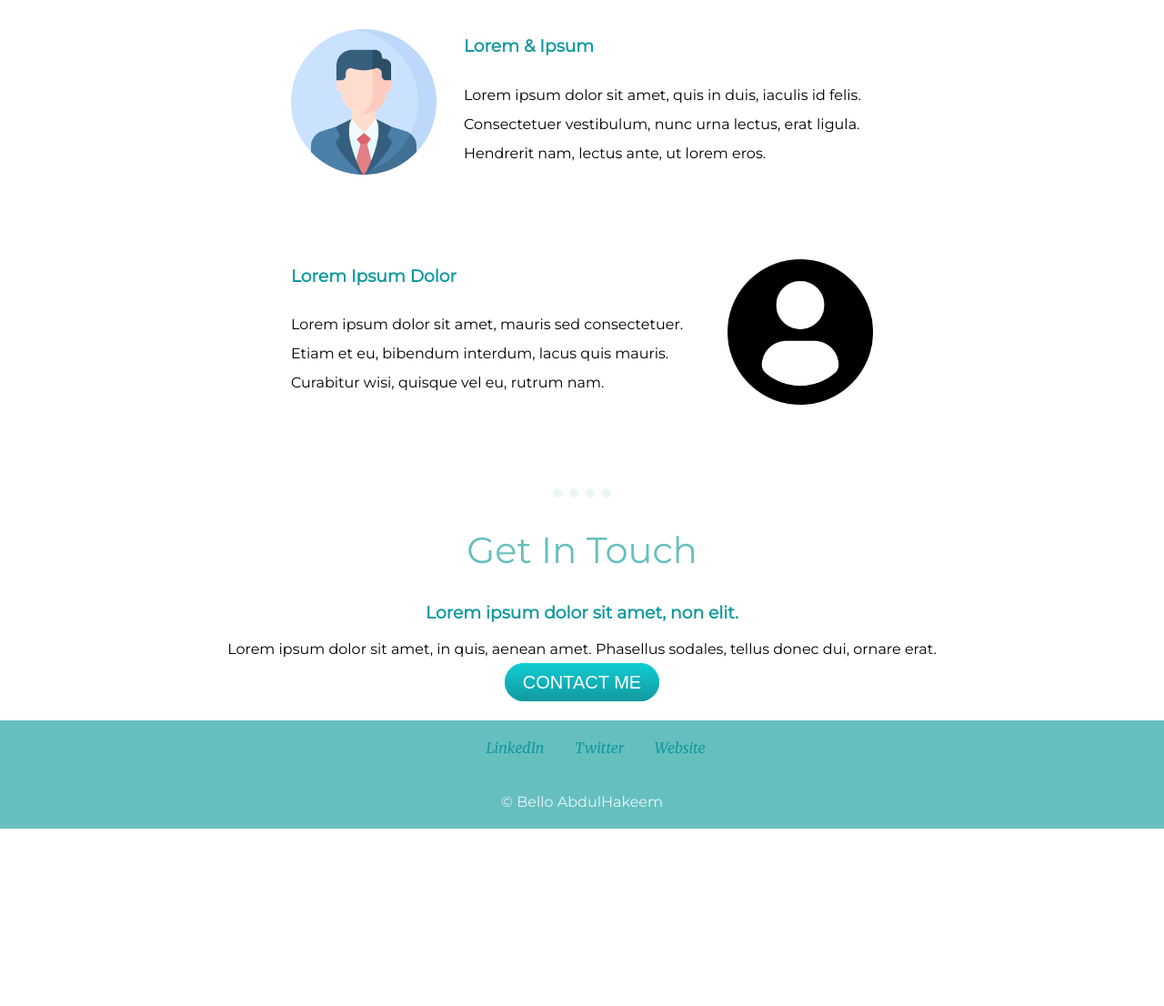
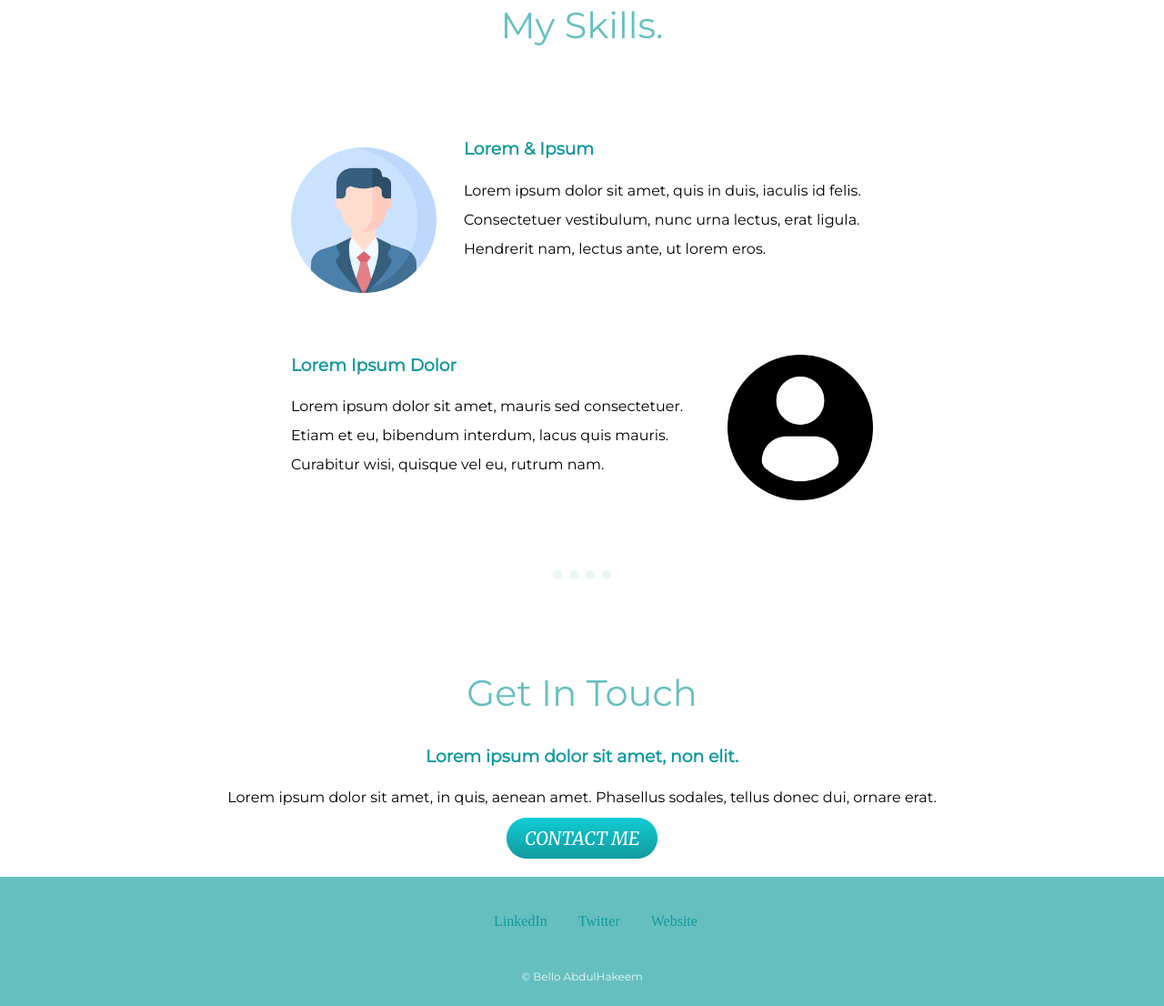
Before and after one commit to officialalkenes/Udemy-Learn, a plain HTML site: page css-mysite/index.html in a window 1280 px wide. Shown: the part 1515-2621 px from the top of the page at 91% size. Before the commit the page ends 2426 px from the top, so only its background shows below. Drawn offline with Linux system fonts and the light colour scheme.

Commit message:
portfolio learning example

```diff
--- a/css-mysite/css/styles.css
+++ b/css-mysite/css/styles.css
@@ -1,13 +1,10 @@
 body {
     text-align: center;
     margin: 0;
+    color: rgb(32, 30, 30)
     font-family: 'Merriweather', serif;
 }
 
-.container {
-    margin-top: 0;
-    background-color: #E4F9F5;
-}
 
 h1 {
     font-size: 5.625rem;
@@ -31,26 +28,46 @@ a {
     text-decoration: none;
 }
 
-a:hover {
-    color: #2E4C6D;
-    padding-left: 30px;
-    text-decoration: none;
+p {
+    line-height: 2;
 }
+
+hr {
+    color: #EAF6F6;
+    border-style: none;
+    border-top-style: dotted;
+    border-width: 10px;
+    height: 0px;
+    width: 5%;
+    margin: 100px auto;
+}
+
 
 h3 {
     font-family: 'Montserrat', sans-serif;
     color: #11999E;
 }
+.container {
+    margin-top: 0;
+    background-color: #E4F9F5;
+}
+
+.bottom-container a:hover {
+    color: #2E4C6D;
+    padding: 30px;
+    text-decoration: none;
+}
+
 .top-cloud {
     position: relative;
     top: 40px;
-    left: 300px;
+    left: 500px;
     padding: 20px;
 }
 
 .bottom-cloud {
     position: absolute;
-    left: 450px;
+    left: 200px;
     padding: 20px;
 }
 
@@ -64,6 +81,7 @@ h3 {
 .first-image {
     width: 25%;
     float: left;
+    margin-top:10px;
     margin-right: 30px;
 }
 .second-image {
@@ -74,7 +92,6 @@ h3 {
 .pro {
     text-decoration: underline;
 }
-
 
 .about-me {
     position: relative;
@@ -89,13 +106,14 @@ h3 {
 .bottom-container {
     background-color: #66BFBF;
     color: #FFAB4C;
-    padding-top: 20px;
+    padding-top: 40px;
     margin-bottom: 0;
 }
 
 .copyright {
     margin: 20px 0 0;
     padding: 20px;
+    font-size: 0.75rem;
     color: #EAF6F6;
 }
 
@@ -104,7 +122,6 @@ h3 {
     width: 50%;
     margin: 100px auto;
     text-align: left;
-    line-height: 2;
 }
 
 .btn {
@@ -117,7 +134,7 @@ h3 {
     -webkit-border-radius: 28;
     -moz-border-radius: 28;
     border-radius: 28px;
-    font-family: Arial;
+    font-family:  'Merriweather', serif;
     color: #ffffff;
     font-size: 20px;
     padding: 10px 20px 10px 20px;
@@ -133,14 +150,3 @@ h3 {
     background-image: linear-gradient(to bottom, #30e3cb, #2bc4ad);
     text-decoration: none;
   }
-
-
-hr {
-    color: #EAF6F6;
-    border-style: none;
-    border-top-style: dotted;
-    border-width: 10px;
-    height: 0px;
-    width: 5%;
-    margin: 20px auto;
-}
```
